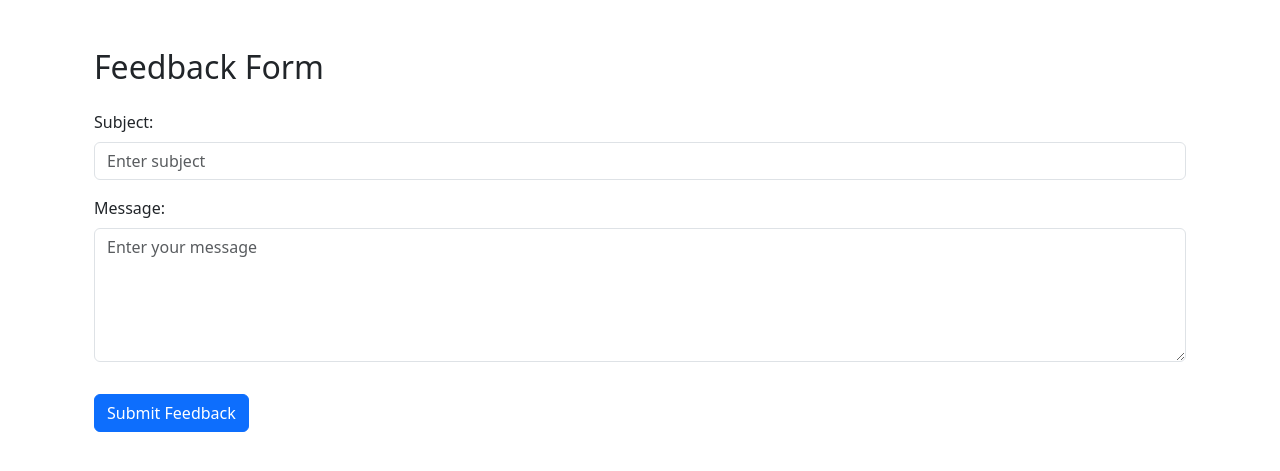
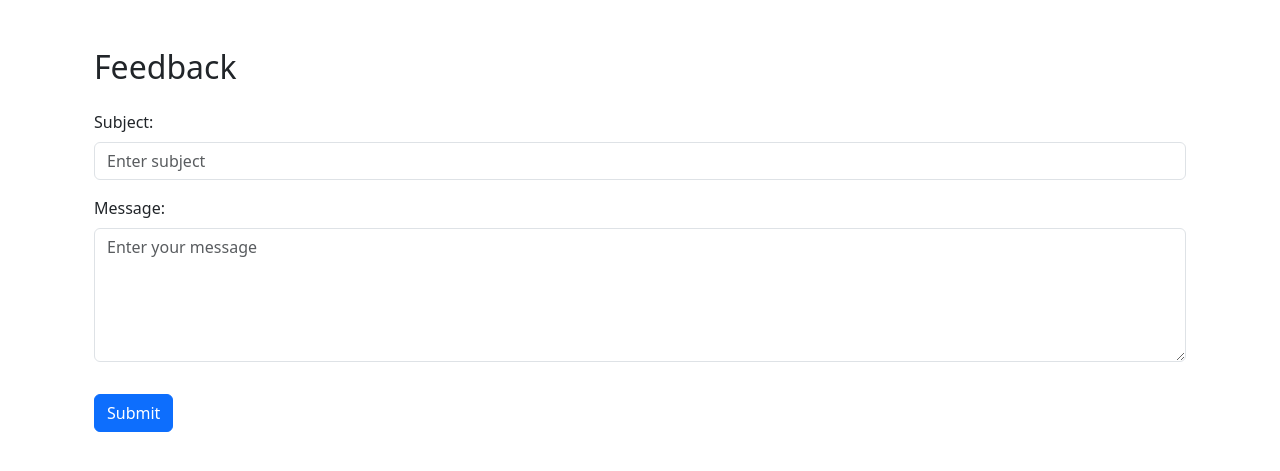
Before and after one commit to kirshinn/octobers_city_app, a Django app: page /en/feedback/email/ in a window 1280 px wide. Shown: the part 56-527 px from the top of the page. Run offline with Django 5.2, Linux system fonts and the light colour scheme; the visitor is signed in with stand-in values (Sample User, id 1); some libraries are stand-ins or nearby versions.

Commit message:
translate feedback form

```diff
--- a/feedback/forms.py
+++ b/feedback/forms.py
@@ -1,11 +1,24 @@
 from django import forms
+from django.utils.translation import gettext_lazy as _
 from .models import Feedback
 
 class FeedbackForm(forms.ModelForm):
+    def __init__(self, *args, **kwargs):
+        super().__init__(*args, **kwargs)
+        # Программно задаем заглавные буквы у заголовков полей
+        for field_name, field in self.fields.items():
+            if field.label:
+                field.label = str(field.label).capitalize()
+
     class Meta:
         model = Feedback
         fields = ['subject', 'message']
         widgets = {
-            'subject': forms.TextInput(attrs={'class': 'form-control mt-2', 'placeholder': 'Enter subject'}),
-            'message': forms.Textarea(attrs={'class': 'form-control mt-2', 'placeholder': 'Enter your message', 'rows': 5}),
+            'subject': forms.TextInput(attrs={'class': 'form-control mt-2', 'placeholder': _('Enter subject')}),
+            'message': forms.Textarea(attrs={'class': 'form-control mt-2', 'placeholder': _('Enter your message'), 'rows': 5}),
         }
+        labels = {
+            'subject': _('subject'),
+            'message': _('message'),
+        }
+        help_texts = {}
--- a/feedback/templates/feedback_form.html
+++ b/feedback/templates/feedback_form.html
@@ -1,12 +1,13 @@
 {% extends 'base.html' %}
-{% block title %}Feedback Form{% endblock %}
+{% load i18n %}
+{% block title %}{% trans "Feedback" %}{% endblock %}
 {% block content %}
 <div class="container mt-5">
-        <h2 class="mb-4">Feedback Form</h2>
+        <h2 class="mb-4">{% trans "Feedback" %}</h2>
         <form method="post">
             {% csrf_token %}
             {{ form.as_p }}
-            <button type="submit" class="btn btn-primary mt-3">Submit Feedback</button>
+            <button type="submit" class="btn btn-primary mt-3">{% trans "Submit" %}</button>
         </form>
     </div>
 {% endblock %}
```
Also changed, not shown: video/templates/stream.html (+7 -2 lines), locale/ru/LC_MESSAGES/django.po, 1 other file.
